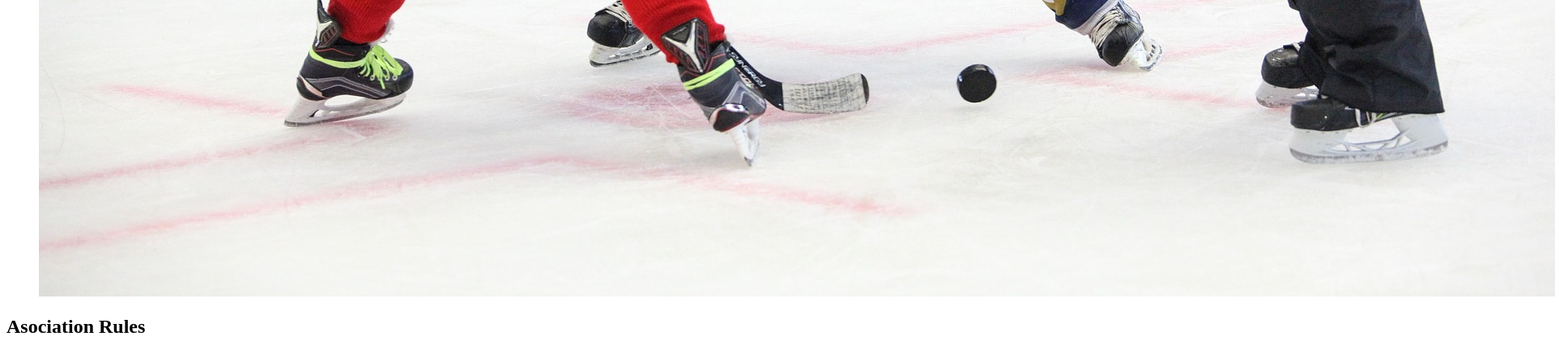
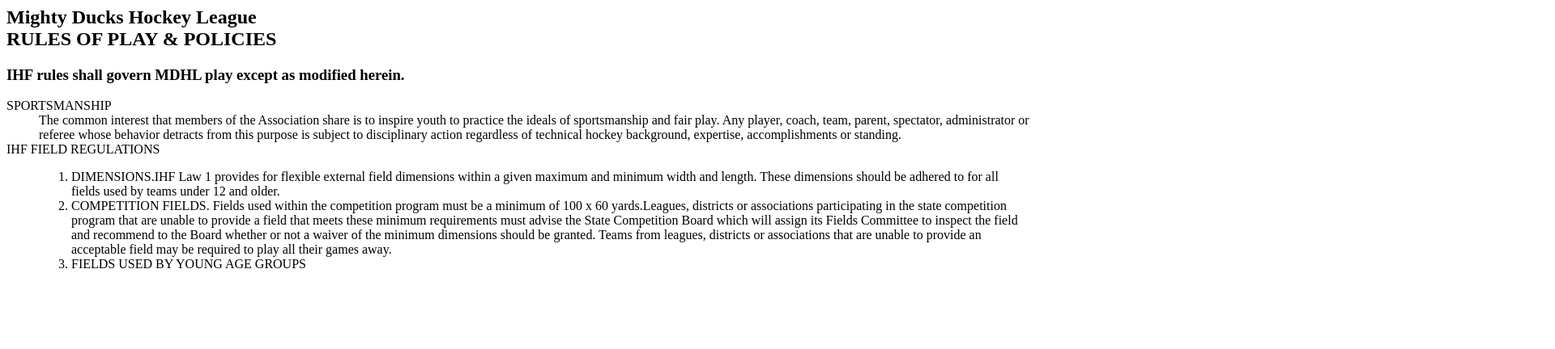
Before and after one commit to MarinaUnraf/AP-Front-End, a plain HTML site: page AsociationRules.html in a window 1280 px wide. Shown: the part 1026-1458 px from the top of the page at 81% size, 1920 px wide, since content can reach past the window. After the commit the page ends 1378 px from the top, so only its background shows below. Drawn offline with Linux system fonts and the light colour scheme.

Commit message:
adding content to asocition rules page

```diff
--- a/AsociationRules.html
+++ b/AsociationRules.html
@@ -24,13 +24,10 @@
             <a class= "current-page" href="#">Asociation Rules</a>
             <a href="./contact.html">Contact us</a>
          </nav>
-        <figure>
 
-            <img src="/Assets/Images/design1_image1.jpg" alt="header-pic" >
+        <div id="header_background"></div>
 
-        </figure>
 
-        <h2> Asociation Rules</h2>
     </header>
 
     <main>
@@ -39,7 +36,45 @@
             <img src="Assets/Images/LogoMightyducks-01.png" alt="Hockey" width="512" height="512">
         </aside>
         <section>
+            <div class="Rules contents">
+                    <h2>Mighty Ducks Hockey League <br>
+                        RULES OF PLAY & POLICIES</h2>
+                    <h3> IHF rules shall govern MDHL play except as modified herein.</h3>
+                    <dl>
+                        <dt> SPORTSMANSHIP</dt>
+                        <dd> The common interest that members of the Association share is to inspire
+                            youth to practice the ideals of sportsmanship and fair play. Any player, coach,
+                            team, parent, spectator, administrator or referee whose behavior detracts from
+                            this purpose is subject to disciplinary action regardless of technical hockey
+                            background, expertise, accomplishments or standing. </dd>
 
+                        <dt>IHF FIELD REGULATIONS</dt>
+                        <dd>
+                            <ol>
+                                <li>
+                                 DIMENSIONS.IHF Law 1 provides for flexible external field dimensions within
+a given maximum and minimum width and length. These dimensions should be
+adhered to for all fields used by teams under 12 and older.
+                                </li>
+                                <li>
+                                    COMPETITION FIELDS. Fields used within the competition program must be
+a minimum of 100 x 60 yards.Leagues, districts or associations participating in
+the state competition program that are unable to provide a field that meets these
+minimum requirements must advise the State Competition Board which will
+assign its Fields Committee to inspect the field and recommend to the Board
+whether or not a waiver of the minimum dimensions should be granted. Teams
+from leagues, districts or associations that are unable to provide an acceptable
+field may be required to play all their games away.
+                                </li>
+                                <li>FIELDS USED BY YOUNG AGE GROUPS
+
+                                </li>
+                            </ol>
+                        </dd>
+
+                    </dl>
+
+            </div>
 
 
         </section>
--- a/Assets/styles/Styles2.css
+++ b/Assets/styles/Styles2.css
@@ -0,0 +1,14 @@
+/* Header section styles */
+
+
+#header_background{
+    display: flex;
+    background-image: url(../Images/design1_image1.jpg);
+    background-size: cover;
+    background-repeat: no-repeat;
+   /*  background-position: 0px 0px; */
+    background-color: aqua;
+      width: auto;
+      height: 50vh;
+      border-top-left-radius: 20px ;
+}
```
